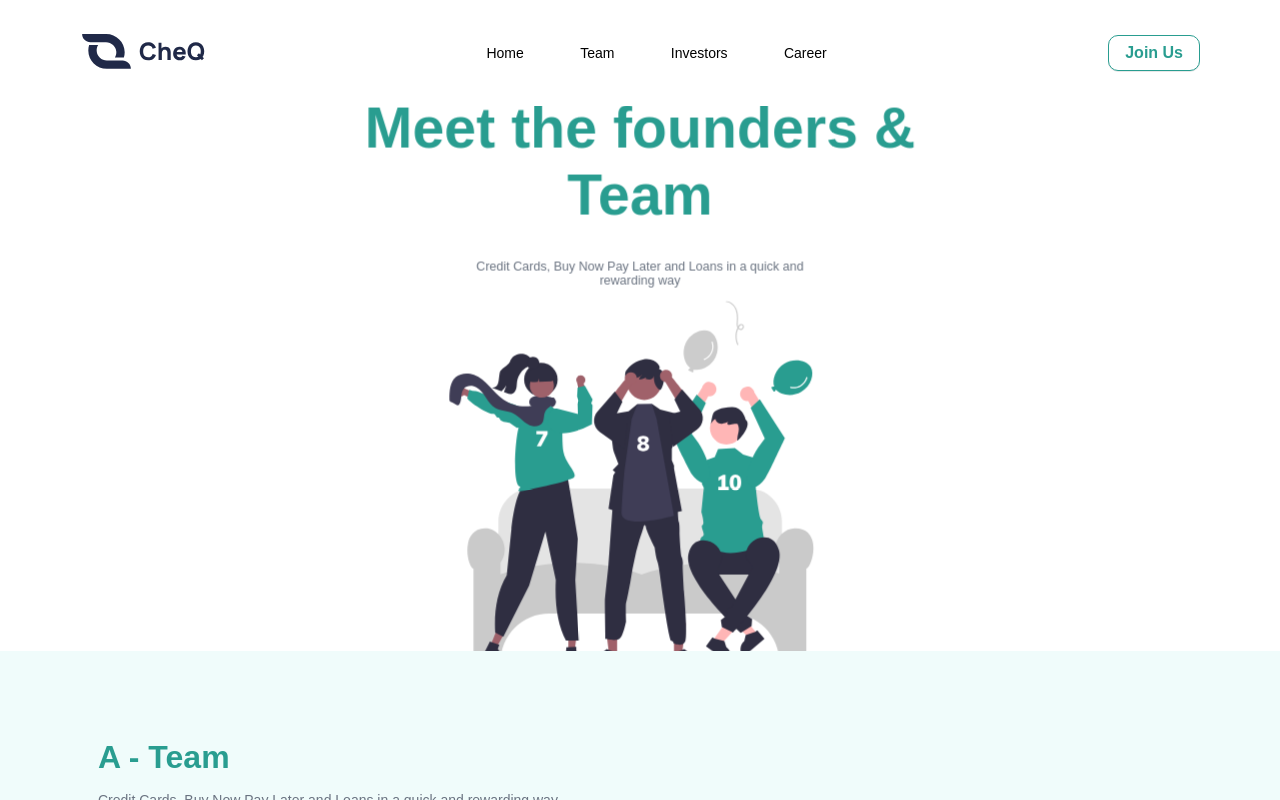
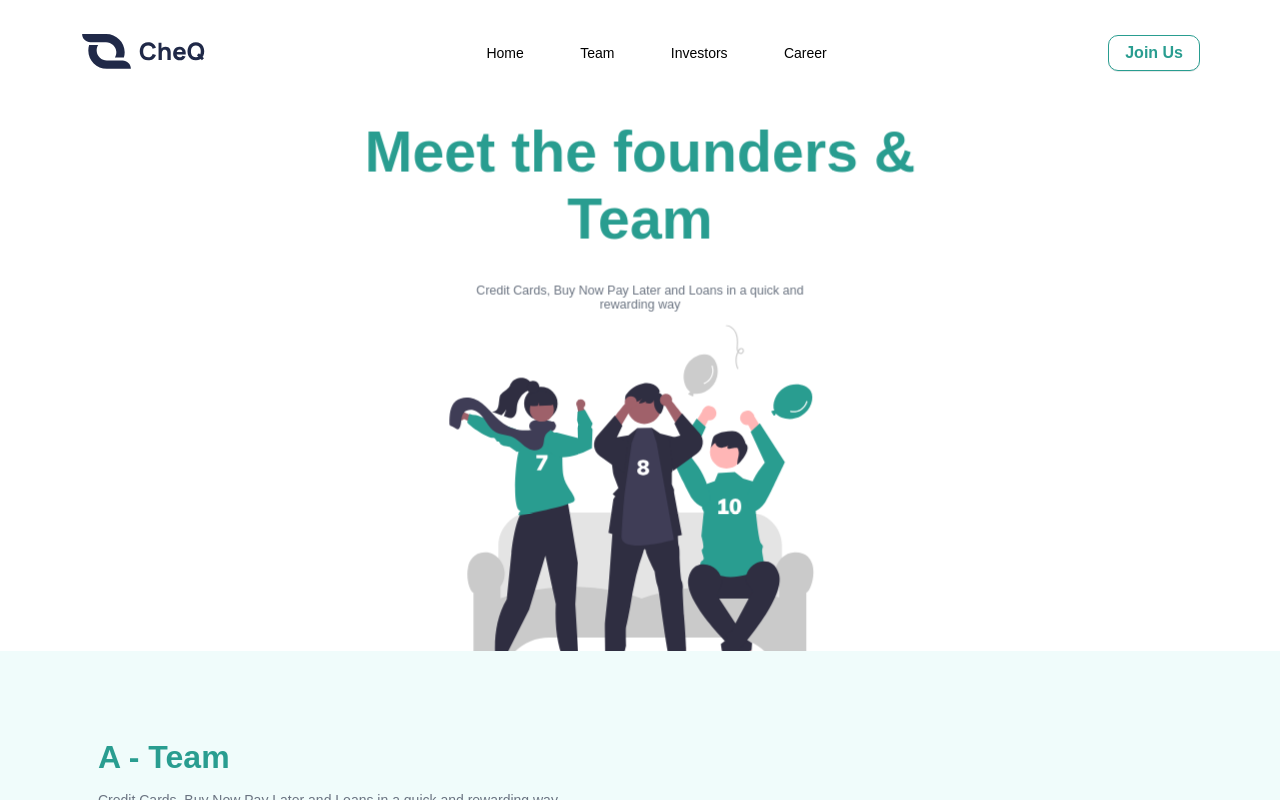
Before and after one commit to Shubh1an/cheq-new-web, a React (Create React App) app: page /team in a window 1280 px wide. Built offline with nearby package versions, Linux system fonts and the light colour scheme.

Commit message:
new-changed-once-again-new

```diff
--- a/src/Pages/Career/Career-Middle-Container/CareerMiddleContainer.css
+++ b/src/Pages/Career/Career-Middle-Container/CareerMiddleContainer.css
@@ -35,7 +35,7 @@
 }
 .parallax__career {
   position: absolute;
-  top: -17%;
+  top: -11%;
   right: 0;
   left: 0;
 }
--- a/src/css/Home.css
+++ b/src/css/Home.css
@@ -27,7 +27,7 @@
 }
 .parallax__layer-home {
   position: absolute;
-  top: -12%;
+  top: -7%;
   right: 0;
   left: 0;
 }
```
